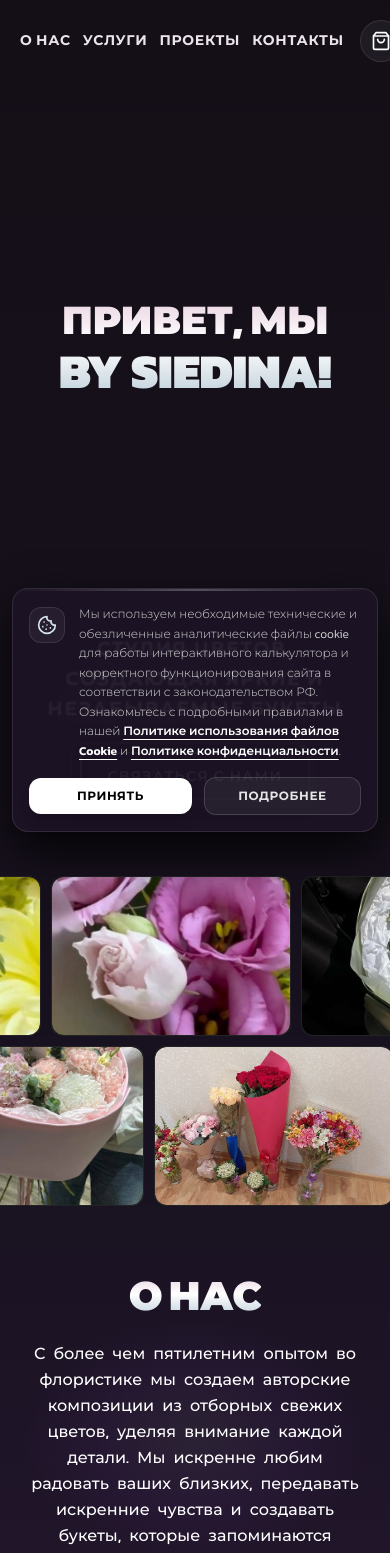
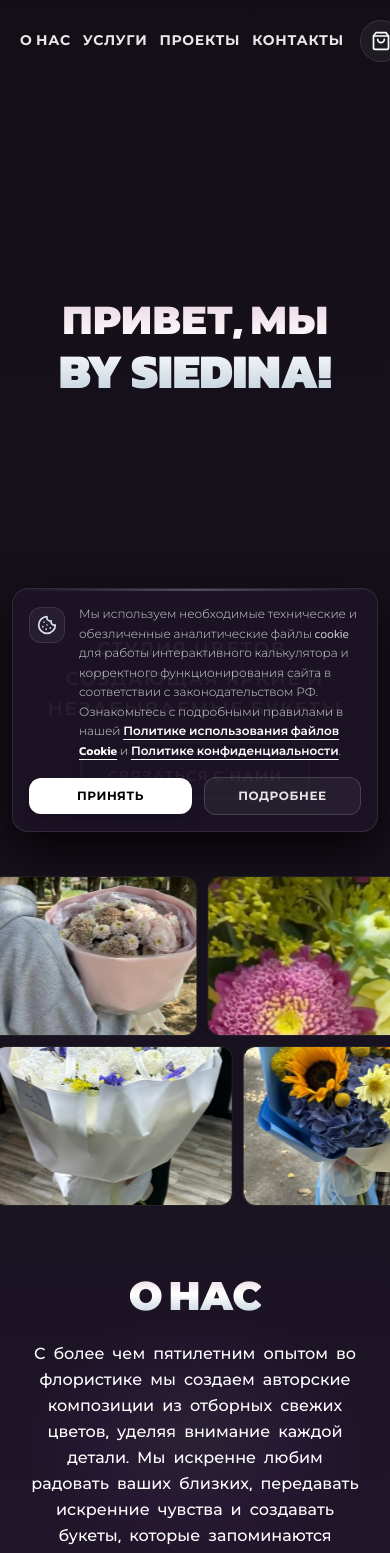
Before and after one commit to Vlad1slandd/BY.SIEDINA, a React (Vite) app: page / in a window 390 px wide. Shown: the top 1553 px of the page. Built offline with nearby package versions, Linux system fonts and the light colour scheme.

Commit message:
Restore scroll-driven photo parallax via GPU compositor; optimize mobile repaints and styles

```diff
--- a/src/App.tsx
+++ b/src/App.tsx
@@ -63,7 +63,7 @@
 
   return (
     <CartProvider>
-      <div className="bg-[#140F17] text-[#EDE4EA] font-kanit selection:bg-white/20 selection:text-white" style={{ overflowX: 'clip' }}>
+      <div className="bg-[#140F17] text-[#EDE4EA] font-kanit selection:bg-white/20 selection:text-white overflow-x-hidden w-full relative">
         {/* 1. ГЛАВНЫЙ ЭКРАН */}
         <HeroSection />
 
--- a/src/components/MarqueeSection.tsx
+++ b/src/components/MarqueeSection.tsx
@@ -1,30 +1,49 @@
-import React from 'react';
+import React, { useRef } from 'react';
+import { motion, useScroll, useTransform } from 'framer-motion';
 
 const BASE = import.meta.env.BASE_URL.endsWith('/') ? import.meta.env.BASE_URL : `${import.meta.env.BASE_URL}/`;
 
-// Реальные фотографии и отзывы букетов цветочной студии By Siedina с Яндекс Карт
+// 17 оригинальных фотографий букетов студии By Siedina с Яндекс Карт
 const marqueeImages = Array.from({ length: 17 }, (_, i) => `${BASE}gallery/photo-${i + 1}.jpg`);
 
-const row1Images = marqueeImages.slice(0, 9);
-const row2Images = marqueeImages.slice(9);
+const row1 = marqueeImages.slice(0, 9);
+const row2 = marqueeImages.slice(9);
 
-// Дублируем списки для бесшовной плавной аппаратной прокрутки без JS-слушателей скролла
-const row1Duplicated = [...row1Images, ...row1Images];
-const row2Duplicated = [...row2Images, ...row2Images];
+// 12 изображений в каждом ряду — покрывает любые экраны до 4K без пустот и без лишней нагрузки на память
+const row1List = [...row1, ...row1.slice(0, 3)];
+const row2List = [...row2, ...row2.slice(0, 4)];
 
 export const MarqueeSection: React.FC = () => {
+  const sectionRef = useRef<HTMLDivElement>(null);
+
+  // Высокопроизводительный скролл-параллакс напрямую через Framer Motion GPU-композитор (без React re-renders)
+  const { scrollYProgress } = useScroll({
+    target: sectionRef,
+    offset: ['start end', 'end start'],
+  });
+
+  // Ряд 1: плавно выезжает вправо при опускании страницы вниз
+  const x1 = useTransform(scrollYProgress, [0, 1], [-300, 0]);
+
+  // Ряд 2: плавно выезжает влево при опускании страницы вниз
+  const x2 = useTransform(scrollYProgress, [0, 1], [0, -300]);
+
   return (
     <section
+      ref={sectionRef}
       className="bg-gradient-to-b from-[#17111D] via-[#181220] to-[#1A1322] pt-8 sm:pt-12 md:pt-16 pb-6 sm:pb-8 overflow-hidden w-full select-none"
     >
       <div className="flex flex-col gap-2.5 sm:gap-3">
-        {/* Ряд 1: Бесшовное аппаратное смещение влево (GPU 60/120fps) */}
+        {/* Ряд 1: выезжает вправо по мере опускания страницы */}
         <div className="overflow-hidden w-full">
-          <div className="animate-marquee-left flex gap-2.5 sm:gap-3">
-            {row1Duplicated.map((imgUrl, i) => (
+          <motion.div
+            style={{ x: x1 }}
+            className="flex gap-2.5 sm:gap-3 whitespace-nowrap will-change-transform"
+          >
+            {row1List.map((imgUrl, i) => (
               <div
                 key={`row1-${i}`}
-                className="flex-shrink-0 w-[240px] h-[160px] sm:w-[320px] sm:h-[210px] md:w-[400px] md:h-[260px] rounded-xl sm:rounded-2xl overflow-hidden bg-neutral-900 border border-white/5 shadow-lg group transition-transform duration-300 hover:scale-[1.02]"
+                className="flex-shrink-0 w-[240px] h-[160px] sm:w-[320px] sm:h-[210px] md:w-[400px] md:h-[260px] rounded-xl sm:rounded-2xl overflow-hidden bg-neutral-900 border border-white/5 shadow-md group transition-transform duration-300 hover:scale-[1.02]"
               >
                 <img
                   src={imgUrl}
@@ -35,16 +54,19 @@
                 />
               </div>
             ))}
-          </div>
+          </motion.div>
         </div>
 
-        {/* Ряд 2: Бесшовное аппаратное смещение вправо (GPU 60/120fps) */}
+        {/* Ряд 2: выезжает влево по мере опускания страницы */}
         <div className="overflow-hidden w-full">
-          <div className="animate-marquee-right flex gap-2.5 sm:gap-3">
-            {row2Duplicated.map((imgUrl, i) => (
+          <motion.div
+            style={{ x: x2 }}
+            className="flex gap-2.5 sm:gap-3 whitespace-nowrap will-change-transform"
+          >
+            {row2List.map((imgUrl, i) => (
               <div
                 key={`row2-${i}`}
-                className="flex-shrink-0 w-[240px] h-[160px] sm:w-[320px] sm:h-[210px] md:w-[400px] md:h-[260px] rounded-xl sm:rounded-2xl overflow-hidden bg-neutral-900 border border-white/5 shadow-lg group transition-transform duration-300 hover:scale-[1.02]"
+                className="flex-shrink-0 w-[240px] h-[160px] sm:w-[320px] sm:h-[210px] md:w-[400px] md:h-[260px] rounded-xl sm:rounded-2xl overflow-hidden bg-neutral-900 border border-white/5 shadow-md group transition-transform duration-300 hover:scale-[1.02]"
               >
                 <img
                   src={imgUrl}
@@ -55,7 +77,7 @@
                 />
               </div>
             ))}
-          </div>
+          </motion.div>
         </div>
       </div>
     </section>
--- a/src/components/ProjectsSection.tsx
+++ b/src/components/ProjectsSection.tsx
@@ -528,7 +528,7 @@
 
           {/* --- ПРАВАЯ ПОЛОВИНА: КАЛЬКУЛЯТОР БУКЕТА (5 КОЛОНОК, STICKY) --- */}
           <div className="lg:col-span-5" id="bouquet-calculator">
-            <div className="sticky top-24 bg-[#141518] sm:bg-[#141518]/95 sm:backdrop-blur-xl border border-white/10 rounded-3xl p-5 sm:p-7 shadow-2xl flex flex-col gap-6">
+            <div className="static lg:sticky lg:top-24 bg-[#141518] sm:bg-[#141518]/95 sm:backdrop-blur-xl border border-white/10 rounded-3xl p-5 sm:p-7 shadow-2xl flex flex-col gap-6">
 
               {/* Заголовок калькулятора */}
               <div className="flex items-center justify-between pb-4 border-b border-white/10">
--- a/src/components/TactileButton.css
+++ b/src/components/TactileButton.css
@@ -170,8 +170,11 @@
   opacity: 0.5;
 }
 
-/* Оптимизация для мобильных устройств: отключение тяжелых SVG фильтров (feTurbulence) */
+/* Оптимизация для мобильных устройств: отключение тяжелых SVG фильтров (feTurbulence) и упрощение теней */
 @media (max-width: 768px), (pointer: coarse) {
+  .tactile-btn {
+    box-shadow: 0 4px 14px rgba(0, 0, 0, 0.45) !important;
+  }
   .tactile-fabric {
     filter: none !important;
     opacity: 0.15;
--- a/src/index.css
+++ b/src/index.css
@@ -154,6 +154,16 @@
   filter: drop-shadow(0 0 1px rgba(255, 255, 255, 0.9)) drop-shadow(0 2px 14px rgba(255, 240, 250, 0.5));
 }
 
+@media (max-width: 768px), (pointer: coarse) {
+  .pearl-shimmer-text {
+    animation: none !important;
+    filter: none !important;
+    background: linear-gradient(180deg, #FFFFFF 0%, #EAD6E2 100%) !important;
+    -webkit-background-clip: text !important;
+    -webkit-text-fill-color: transparent !important;
+  }
+}
+
 .shimmer-border {
   background: linear-gradient(
     90deg,
```
